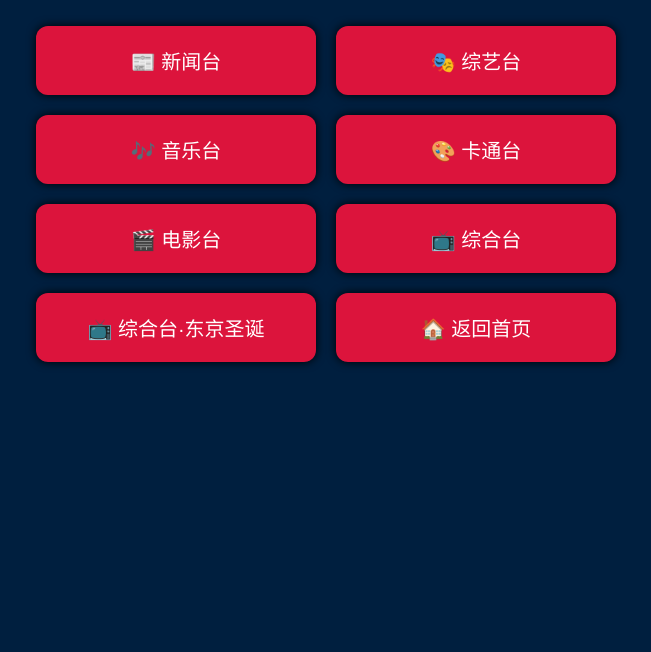
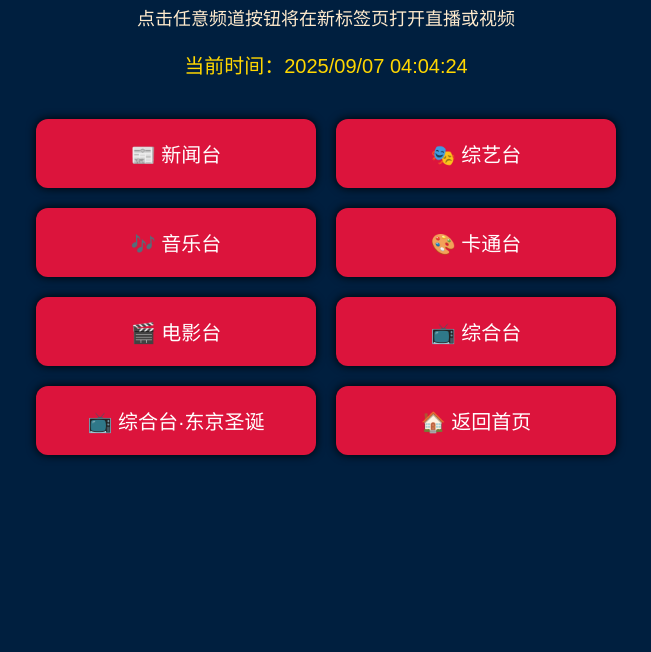
Before and after one commit to m-12539117-oss/christmas-system, a plain HTML site: page tv.html in a window 1280 px wide. Shown: the part 148-800 px from the top of the page, without its empty margins (314-965 px from the left). Drawn offline with Linux system fonts and the light colour scheme.

Commit message:
Update tv.html

```diff
--- a/tv.html
+++ b/tv.html
@@ -13,6 +13,16 @@
   }
   h1 {
     font-size: 36px;
+    margin-bottom: 10px;
+  }
+  p.tip {
+    font-size: 18px;
+    color: #ffebcd;
+    margin-bottom: 10px;
+  }
+  p.time {
+    font-size: 20px;
+    color: #ffd700;
     margin-bottom: 40px;
   }
   .channel-grid {
@@ -44,6 +54,8 @@
 <body>
 
 <h1>📺 圣诞直播遥控器</h1>
+<p class="tip">点击任意频道按钮将在新标签页打开直播或视频</p>
+<p class="time" id="currentTime">加载时间中...</p>
 
 <div class="channel-grid">
   <!-- 第一行 -->
@@ -63,5 +75,19 @@
   <a class="channel-btn" href="index.html">🏠 返回首页</a>
 </div>
 
+<script>
+function updateTime() {
+  const now = new Date();
+  const options = {
+    year: 'numeric', month: '2-digit', day: '2-digit',
+    hour: '2-digit', minute: '2-digit', second: '2-digit'
+  };
+  document.getElementById('currentTime').textContent =
+    '当前时间：' + now.toLocaleString('zh-CN', options);
+}
+setInterval(updateTime, 1000);
+updateTime();
+</script>
+
 </body>
 </html>
```
